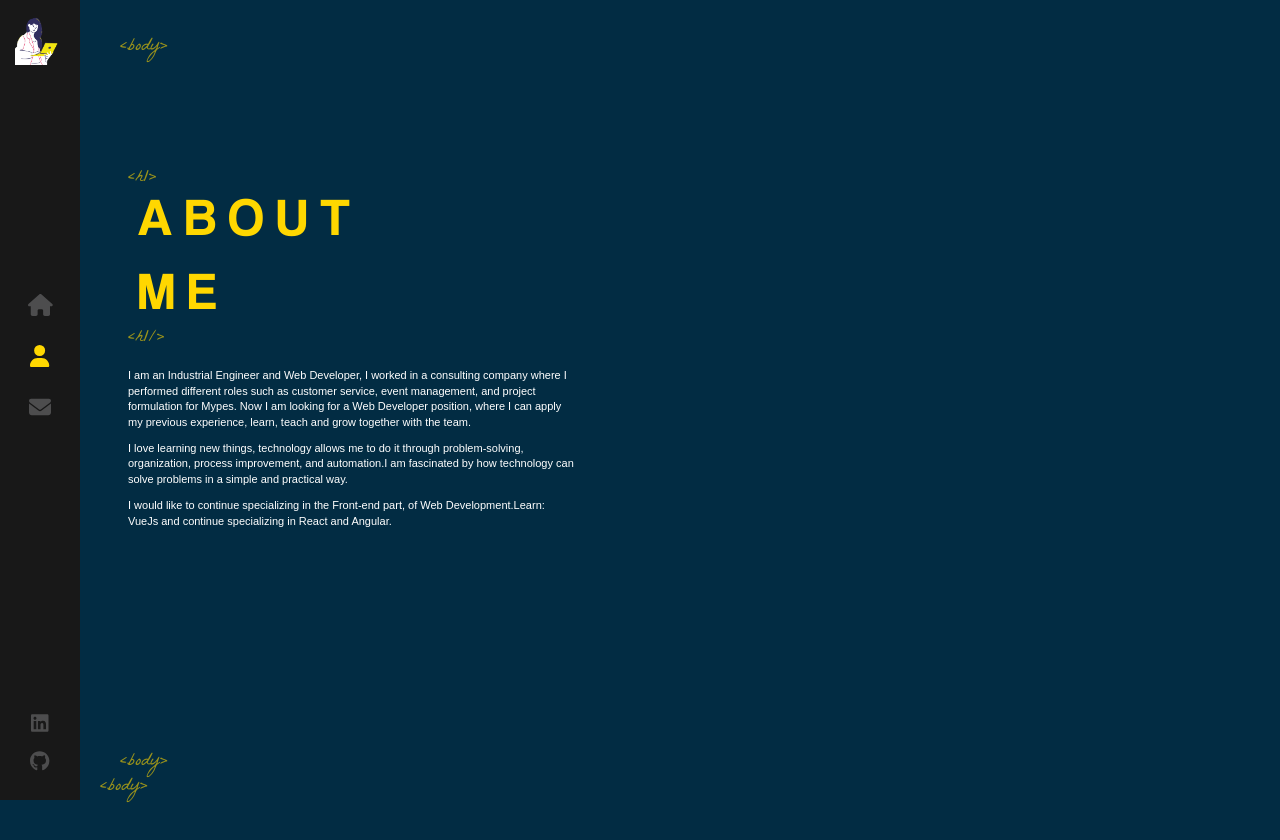
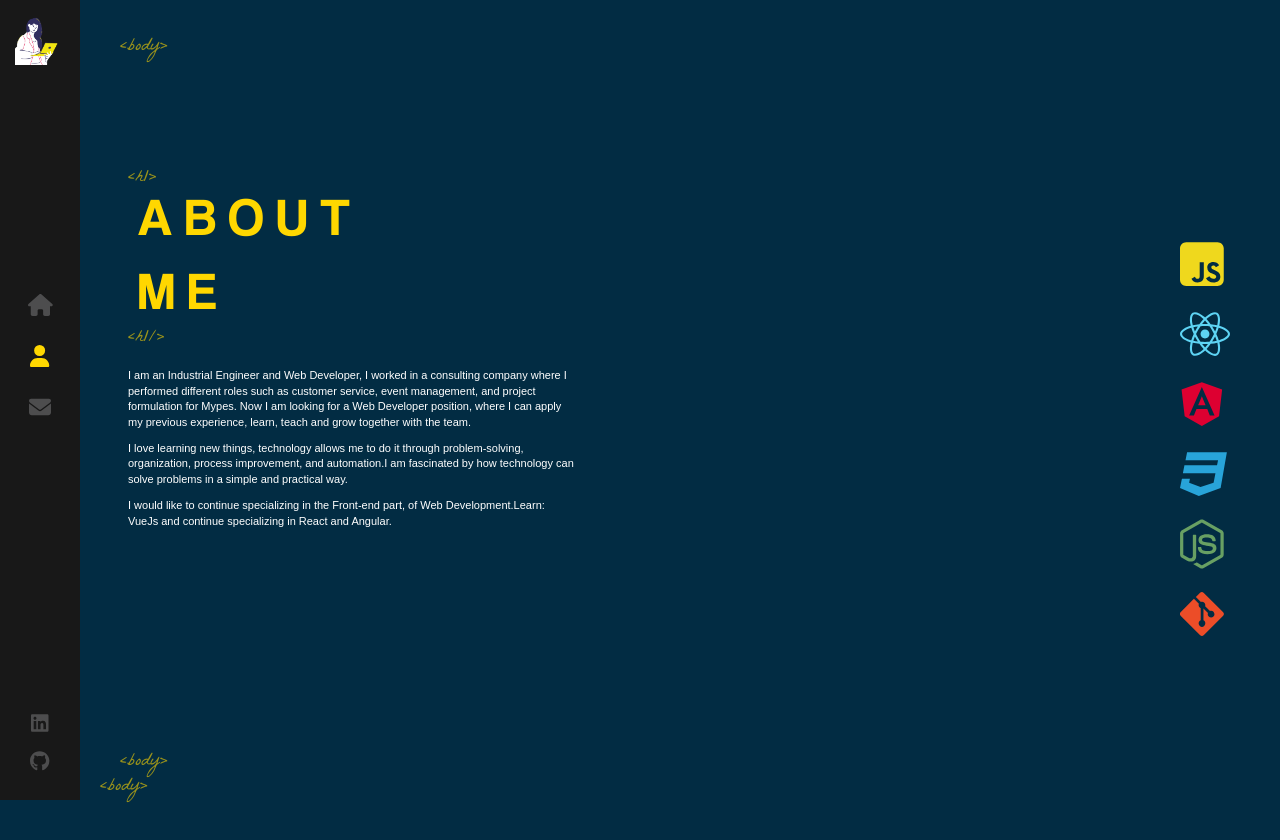
Before and after one commit to Kami17LA/Portafolio_React, a React (Create React App) app: page /about in a window 1280 px wide. Shown: the top 840 px of the page. Before the commit the page ends 804 px from the top, so only its background shows below. Built offline with nearby package versions, Linux system fonts and the light colour scheme.

Commit message:
Created Contact Component

```diff
--- a/src/components/About/index_ab.js
+++ b/src/components/About/index_ab.js
@@ -1,3 +1,5 @@
+import { faAngular, faCss3, faGitAlt, faJsSquare, faNodeJs, faReact } from '@fortawesome/free-brands-svg-icons';
+import { FontAwesomeIcon } from '@fortawesome/react-fontawesome';
 import './index_ab.scss'
 
 const About = () => {
@@ -12,8 +14,31 @@ const About = () => {
 </p>
             </div>
 
-            <div className='stage-cube-cont'>
-                <div>
+            <div className='icons-cont'>
+                <div className='icons'>
+                    <div className='icon'>
+                        <FontAwesomeIcon icon={faJsSquare} color='#EFD81D'/>
+                    </div>
+
+                    <div className='icon'>
+                        <FontAwesomeIcon icon={faReact} color='#5ED4F4'/>
+                    </div>
+
+                    <div className='icon'>
+                        <FontAwesomeIcon icon={faAngular} color='#DD0031'/>
+                    </div>
+
+                    <div className='icon'>
+                        <FontAwesomeIcon icon={faCss3} color='#28A4D9'/>
+                    </div>
+
+                    <div className='icon'>
+                        <FontAwesomeIcon icon={faNodeJs} color='#68a063'/>
+                    </div>
+
+                    <div className='icon'>
+                        <FontAwesomeIcon icon={faGitAlt} color='#EC4D28'/>
+                    </div>
 
                 </div>
 
--- a/src/components/About/index_ab.scss
+++ b/src/components/About/index_ab.scss
@@ -0,0 +1,16 @@
+.icons-cont{
+    /* width: 50%; */
+    height: 100%;
+    top: 0;
+    padding-top: 18%;
+    margin-right: 50px;
+    position: absolute;
+    right: 0;
+    overflow: hidden;
+}
+
+.icons{
+    .icon{
+        font-size: 50px;
+    }
+}
--- /dev/null
+++ b/src/components/Contact/index_co.js
@@ -0,0 +1,5 @@
+import './index_co.scss'
+
+const Contact = () => 'Hello'
+
+export default Contact;
```
Also changed, not shown: src/components/Contact/index_co.scss (added).
